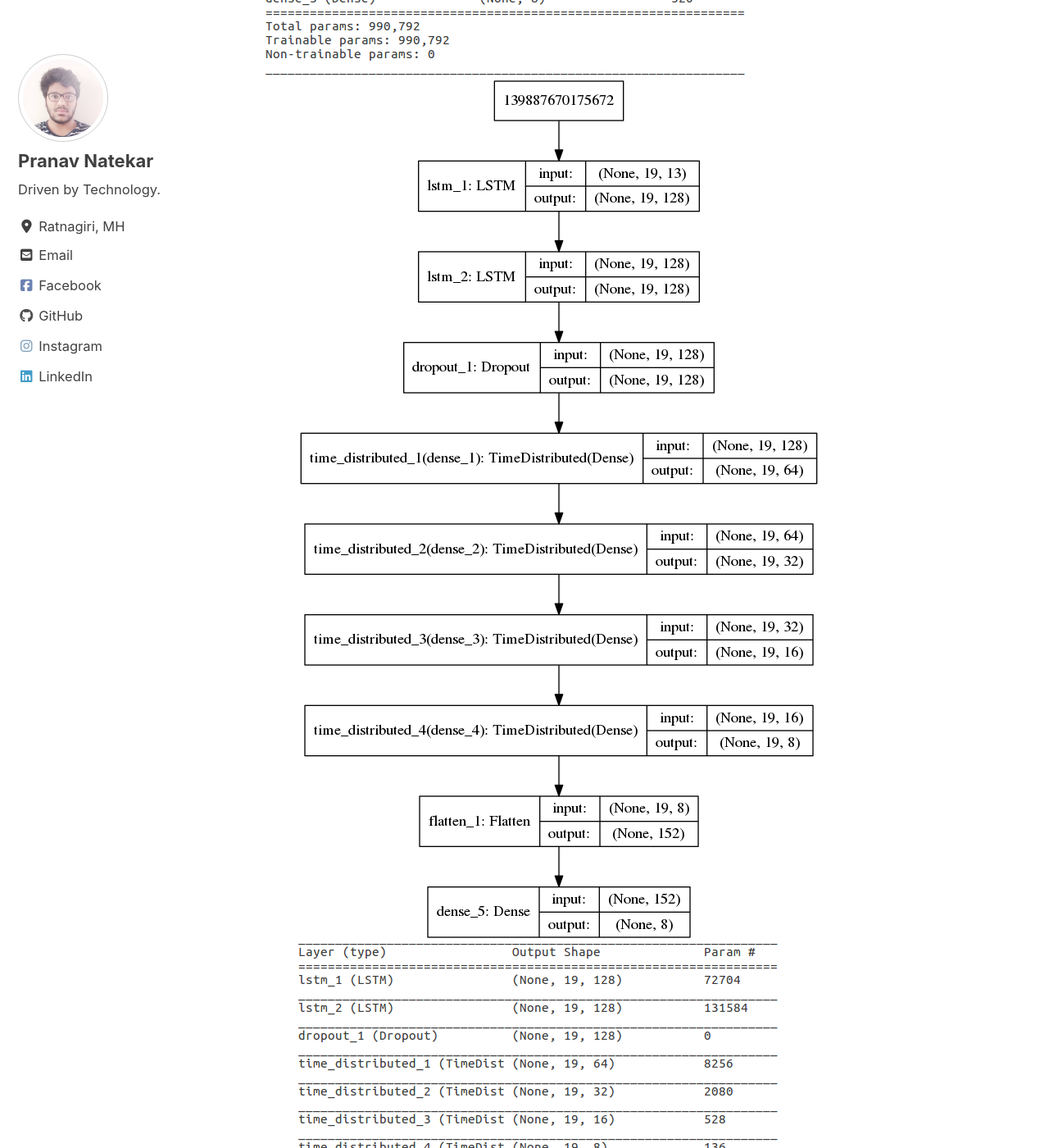
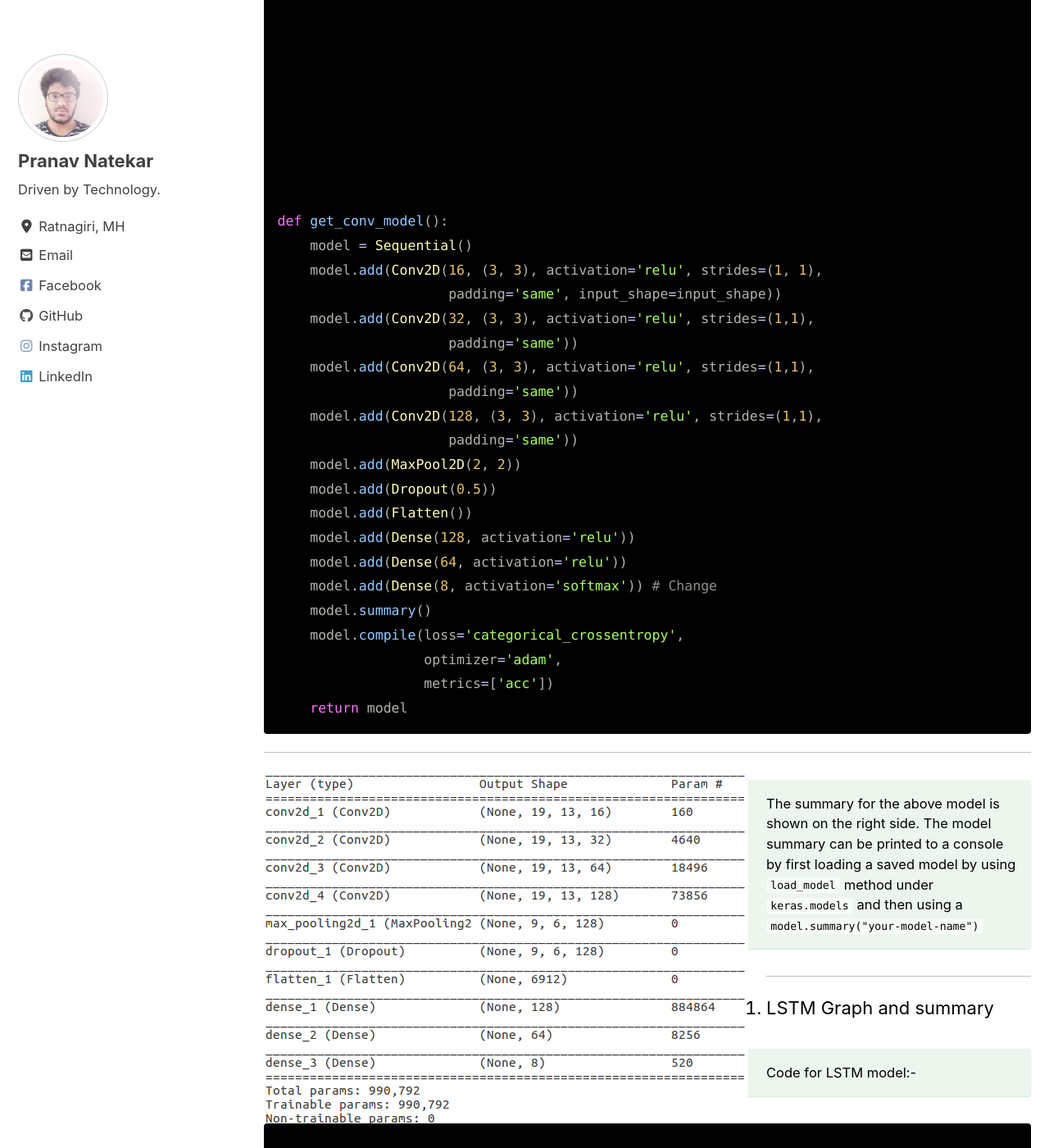
Before and after one commit to pranav6670/pranav6670.github.io, a Jekyll site: the page built from _posts/2019-06-29-taaladetection.md, in a window 1280 px wide and 1400 px high, scrolled down 8104 px. Shown: the whole window at 82% size. Built offline with Jekyll 4.4.1, drawn with Linux system fonts in a browser that asks for light colours; cached includes are drawn as plain includes; nearby versions of some CDN libraries; comment, search, counter and statistics services are not loaded; some of the changed text lies outside the part shown.

Commit message:
Changes to posts

````diff
--- a/_posts/2019-06-29-taaladetection.md
+++ b/_posts/2019-06-29-taaladetection.md
@@ -35,51 +35,65 @@
 ---
 
 # Objectives
-
+{: .notice--primary}
 1. <div style="text-align: justify">
    Separate the input audio signals into its respective harmonic and percussive components :-
    Separation of a given mix is performed using the algorithm known as Harmonic-Percussive Source Separation.
    Check out <a href="https://librosa.github.io/librosa/auto_examples/plot_hprss.html">HPSS</a>
    </div>
 
+{: .notice--primary}
 2. Collect/generate suitable audio files/loops for the problem which consists of Tabla.
 
+{: .notice--primary}
 3. Preprocess the percussive component and extract the features :-
    Preprocessing includes down-sampling audio and cleaning the samples using noise-threshold detection.
 
+{: .notice--primary}
 4. Collect/generate the data required for training/testing the model or algorithm for classification.
 
+{: .notice--primary}
 5. To get training accuracy > 80% and validation accuracy > 70%.
 
+{: .notice--primary}
 6. To make the system Real-Time.
 
 ---
 
 # Methodology
 
+{: .notice--warning}
 1. Data was collected by recording the talas played from an iOS [app](https://apps.apple.com/us/app/itablapro-  lite/id919001492) from a mic.
 
+{: .notice--warning}
 * Raw Audio :-
 <img src="{{ site.url }}{{ site.baseurl }}/images/Tabla project/timedata.png" alt="Raw audio">
 
+{: .notice--warning}
 * Fourier Transform of the raw audio :-
 <img src="{{ site.url }}{{ site.baseurl }}/images/Tabla project/data_ft.png" alt="FT of the data">
 
+{: .notice--warning}
 * Filter bank energies :-
 <img src="{{ site.url }}{{ site.baseurl }}/images/Tabla project/filterbankenergies.png" alt="Filter bank energies">
 
+{: .notice--warning}
 * MFCCs of the data :-
 <img src="{{ site.url }}{{ site.baseurl }}/images/Tabla project/data_mfccs.png" alt="MFCCs">
 
+{: .notice--warning}
 2. Data was pre-processed(Down-Sampling & Noise Threshold Detection)
 
+{: .notice--warning}
 3. Data was visualized.
 <img src="{{ site.url }}{{ site.baseurl }}/images/Tabla project/distribution.png" alt="Data distribution">
 
+{: .notice--warning}
 4. <div style="text-align: justify">
   A Convolutional Neural Network(CNN) and a Long Short Term Memory(LSTM) network was trained on the
   Mel Frequency Cepstral Coefficients(MFCCs) of 1/10<sup>th</sup> second of the data resulting in a large number of samples generated.</div>
 
+{: .notice--warning}
 5. An unknown sample was given as an input containing instruments other than tabla. The harmonic component    was filtered by HPSS algorithm and the percussive component was used for classification.
 
 ---
@@ -96,20 +110,95 @@
 # Model graphs and summaries :-
 
   1. CNN Graph and summary
+
+{: .notice--success}
 ![image-right](/images/Tabla project/convmodel.png){: .align-right}
-The rest of this paragraph is filler for the sake of seeing the text wrap around the 150×150 image, which is left aligned. There should be plenty of room above, below, and to the right of the image. Just look at him there — Hey guy! Way to rock that left side. I don’t care what the right aligned image says, you look great. Don’t let anyone else tell
+
+{: .notice--success}
+The model graph is shown on the right side. This graph is the result of `plot_model` function available under `keras.utils.vis_utils`. The accuracy of >80% was achieved by pruning and adding layers to these networks.
+
+{: .notice--success}
+The code for model is:-
+
+```python
+def get_conv_model():
+    model = Sequential()
+    model.add(Conv2D(16, (3, 3), activation='relu', strides=(1, 1),
+                     padding='same', input_shape=input_shape))
+    model.add(Conv2D(32, (3, 3), activation='relu', strides=(1,1),
+                     padding='same'))
+    model.add(Conv2D(64, (3, 3), activation='relu', strides=(1,1),
+                     padding='same'))
+    model.add(Conv2D(128, (3, 3), activation='relu', strides=(1,1),
+                     padding='same'))
+    model.add(MaxPool2D(2, 2))
+    model.add(Dropout(0.5))
+    model.add(Flatten())
+    model.add(Dense(128, activation='relu'))
+    model.add(Dense(64, activation='relu'))
+    model.add(Dense(8, activation='softmax')) # Change
+    model.summary()
+    model.compile(loss='categorical_crossentropy',
+                  optimizer='adam',
+                  metrics=['acc'])
+    return model
+```
+
+---
 
 ![image-left](/images/Tabla project/conv_summ.png){: .align-left}
 
-<!-- <img src="{{ site.url }}{{ site.baseurl }}/images/Tabla project/convmodel.png" alt="cnnGraph">
-<img src="{{ site.url }}{{ site.baseurl }}/images/Tabla project/conv_summ.png" alt="cnnSummary"> -->
+{: .notice--success}
+The summary for the above model is shown on the right side. The model summary can be printed to a console by first loading a saved model by using `load_model` method under `keras.models` and then using a `model.summary("your-model-name")`
 
 ---
 
   2. LSTM Graph and summary
-<img src="{{ site.url }}{{ site.baseurl }}/images/Tabla project/recmodel.png" alt="lstmGraph">
-<img src="{{ site.url }}{{ site.baseurl }}/images/Tabla project/rec_summ.png" alt="lstmSummary">
 
+![image-right](/images/Tabla project/recmodel.png){: .align-right}
+
+{: .notice--success}
+Code for LSTM model:-
+
+```python
+def get_recurrent_model():
+    model = Sequential()
+    model.add(LSTM(128, return_sequences=True, input_shape=input_shape))
+    model.add(LSTM(128, return_sequences=True))
+    model.add(Dropout(0.5))
+    model.add(TimeDistributed(Dense(64, activation='relu')))
+    model.add(TimeDistributed(Dense(32, activation='relu')))
+    model.add(TimeDistributed(Dense(16, activation='relu')))
+    model.add(TimeDistributed(Dense(8, activation='relu')))
+    model.add(Flatten())
+    model.add(Dense(8, activation='softmax')) # Change
+    model.summary()
+    model.compile(loss='categorical_crossentropy',
+                  optimizer='adam',
+                  metrics=['acc'])
+    return model
+```
+---
+
+![image-left](/images/Tabla project/rec_summ.png){: .align-left}
+
+{: .notice--success}
+Example of plotting a model is as follows:-
+
+```python
+from keras.models import load_model
+from keras.utils.vis_utils import plot_model
+
+conv_model = load_model('/home/pranav/Desktop/models_training#1/conv.model')
+rec_model = load_model('/home/pranav/Desktop/models_training#1/rec.model')
+
+graph = plot_model(conv_model, to_file='convmodel.png', show_shapes=True,
+                   show_layer_names=True)
+
+graph1 = plot_model(rec_model, to_file='recmodel.png', show_shapes=True,
+                    show_layer_names=True)
+
+  ```
 ---
 
 ## Helpful Links regarding the project topics :-
--- a/index.html
+++ b/index.html
@@ -4,7 +4,7 @@
 
 excerpt: "Welcome"
 header:
-  overlay_image:
+  overlay_image: "/assets/images/code3.jpg"
   caption: "Photo credit: [**Unsplash**](https://unsplash.com)"
   actions:
    - label: "About Me"
````
Also changed, not shown: assets/images/code3.jpg (added), assets/images/code5.jpg (added), 2 other files.
